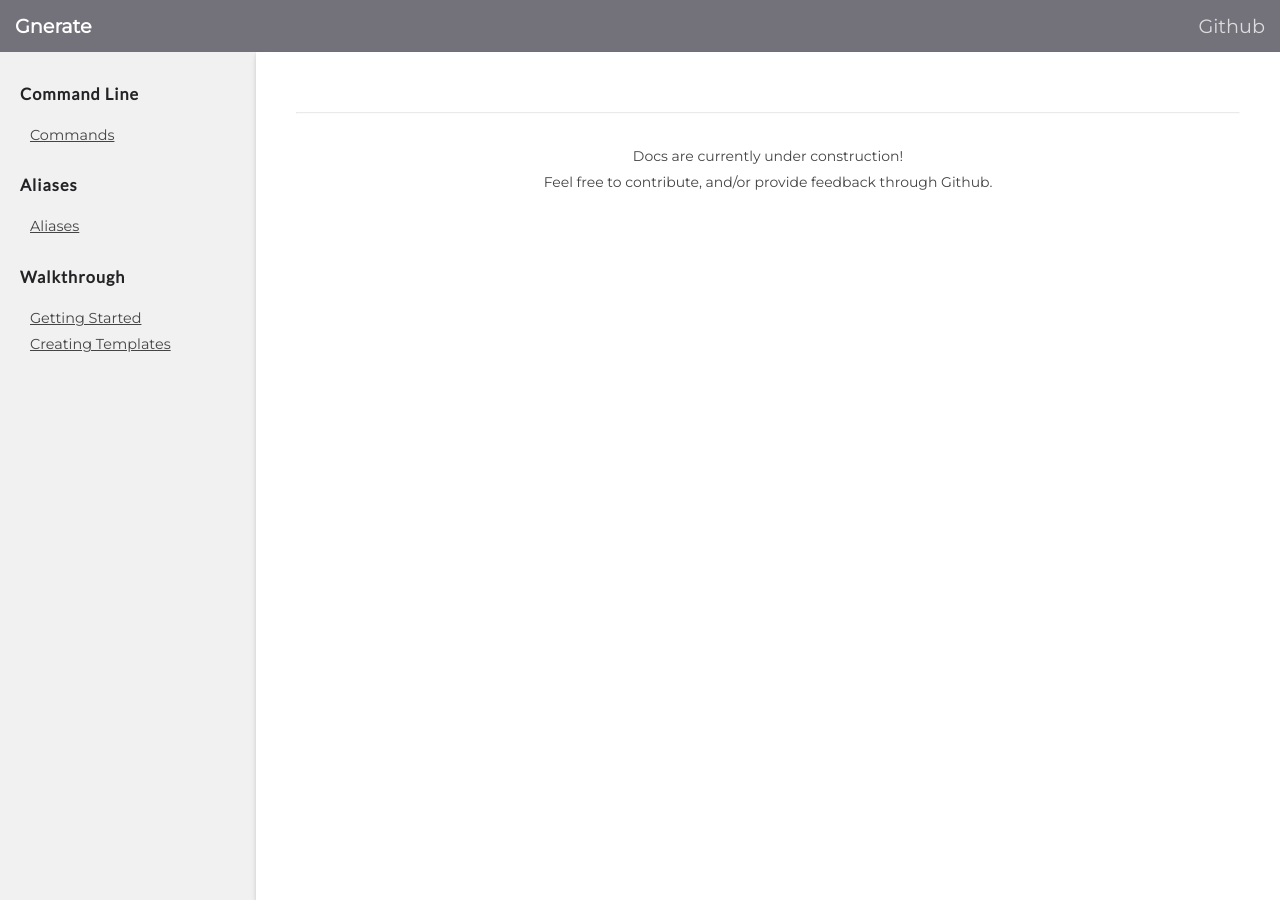
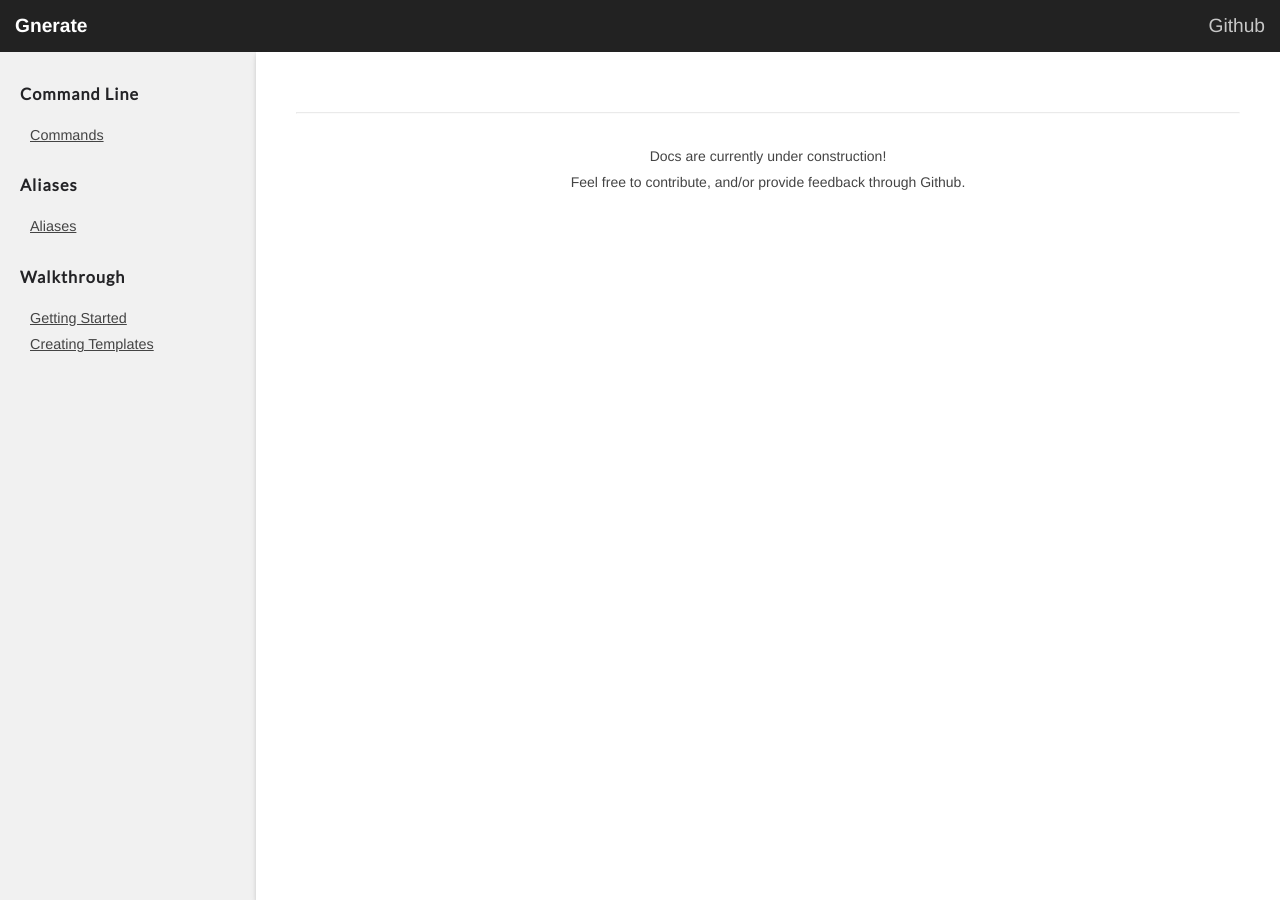
Before and after one commit to ganderzz/gnerate, a Jekyll site: the page built from docs/index.md, in a window 1280 px wide. Built offline with Jekyll 4.4.1, drawn with Linux system fonts in a browser that asks for light colours.

Commit message:
Fix docs links

```diff
--- a/docs/_config.yml
+++ b/docs/_config.yml
@@ -2,7 +2,7 @@
 description: >-
   CLI that reduces boilerplate in projects
 baseurl: "/"
-url: "http://dylanpaulus.com/gnerate"
+url: "https://ganderzz.github.io/gnerate"
 
 permalink: pretty
 
--- a/docs/_includes/styles.scss
+++ b/docs/_includes/styles.scss
@@ -3,7 +3,7 @@
 }
 
 body {
-    font-family: "Montserrat", sans-serif;
+    font-family: "Helvetica", "Arial", "Montserrat", sans-serif;
 
     -webkit-text-size-adjust: 100%;
     -webkit-font-smoothing: antialiased;
@@ -51,7 +51,7 @@
 header {
     display: flex;
     width: 100%;
-    background: #73727A;
+    background: #222;
     color: #FFF;
     justify-content: center;
     align-items: center;
```
